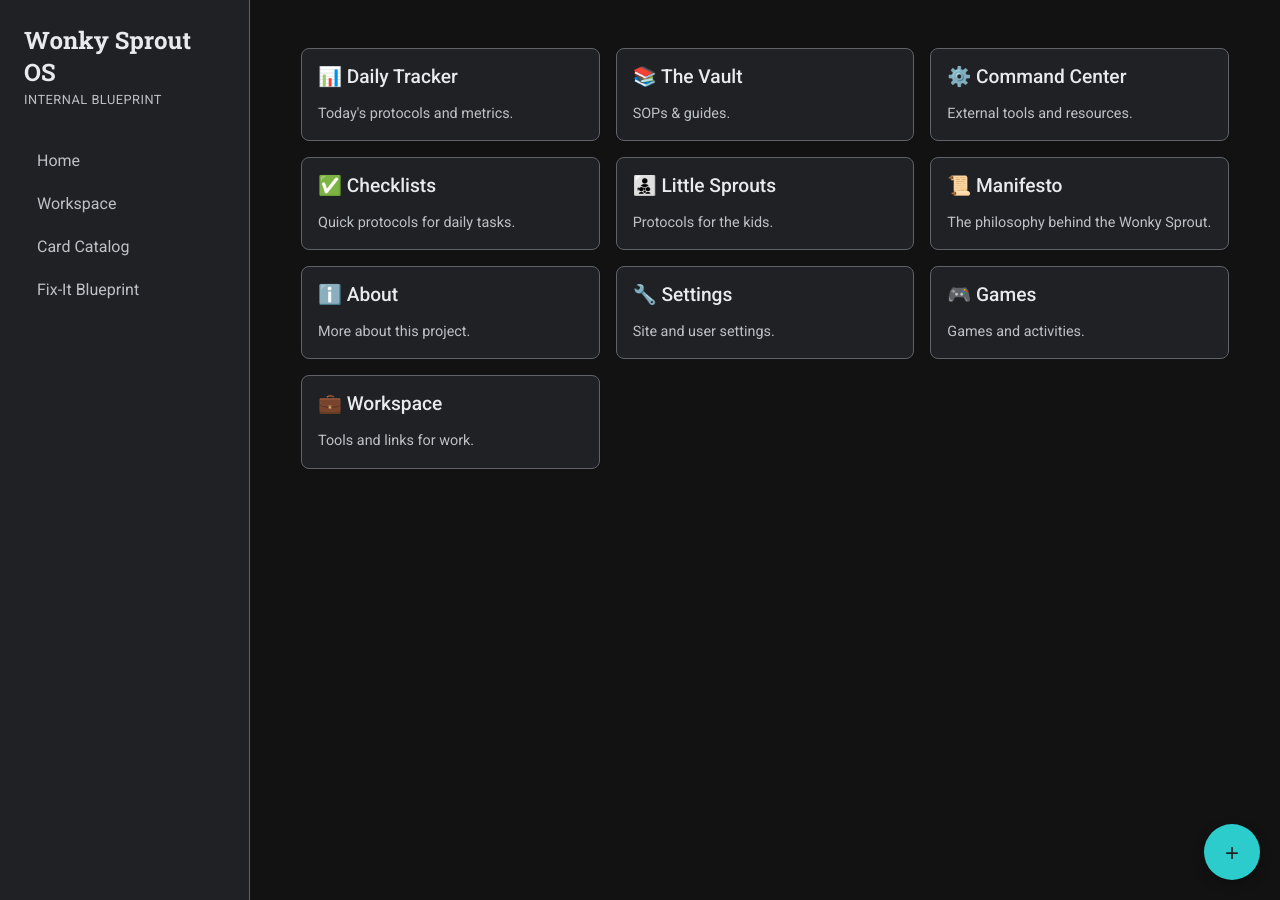
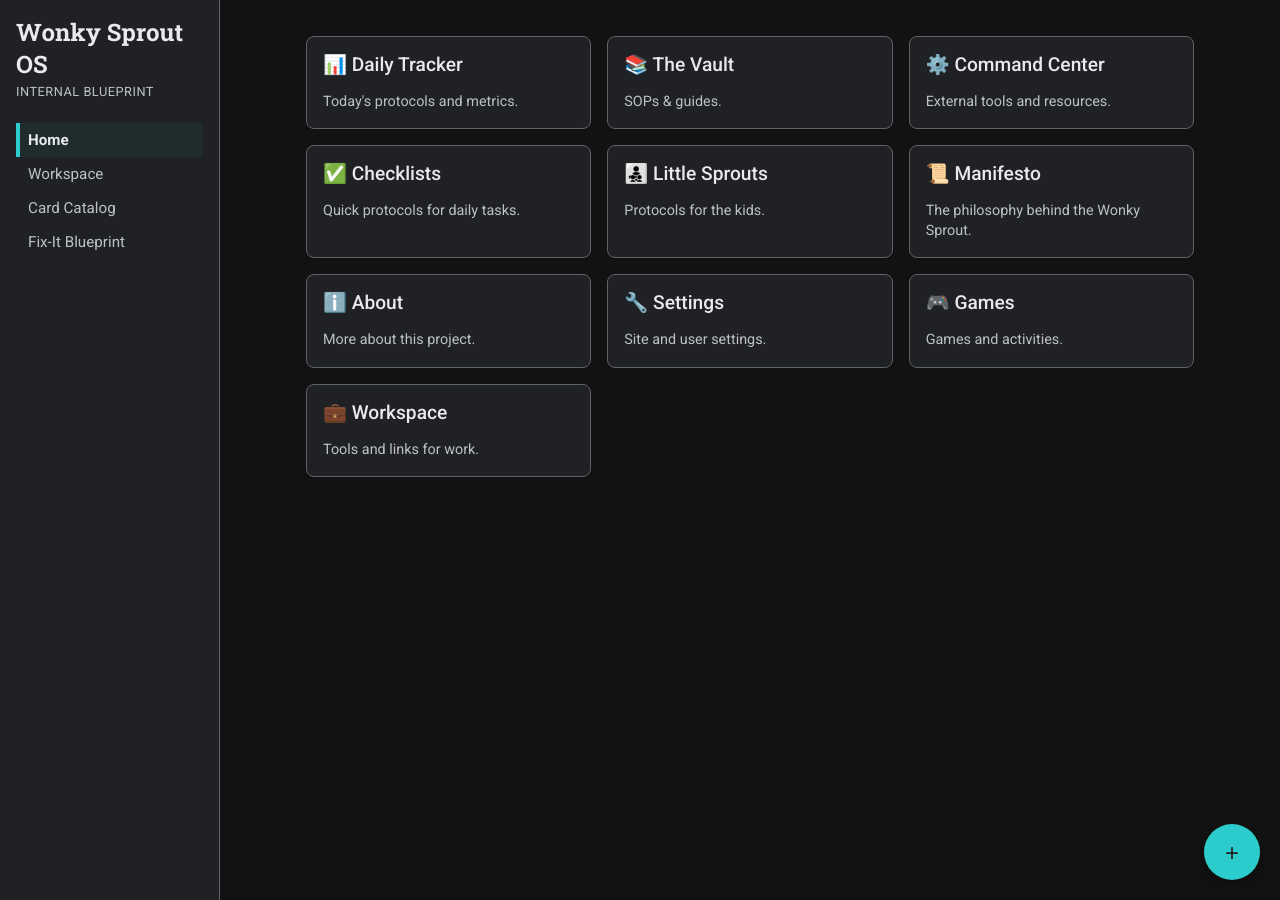
Before and after one commit to classicwilly/classicwilly.github.io, a Jekyll site: the page built from index.md, in a window 1280 px wide. Built offline with Jekyll 4.4.1, drawn with Linux system fonts in a browser that asks for light colours.

Commit message:
fix(visual): tighten layout spacing, improve sidebar active state and skip-link visibility

```diff
--- a/_layouts/default.html
+++ b/_layouts/default.html
@@ -69,7 +69,12 @@
             </div>
             <ul class="sidebar-nav">
                 {% for item in site.navigation %}
-                <li><a href="{{ item.url | relative_url }}">{{ item.name }}</a></li>
+                <li>
+                  <a href="{{ item.url | relative_url }}"
+                     {% if page.url == item.url %}aria-current="page" class="is-active"{% endif %}>
+                     {{ item.name }}
+                  </a>
+                </li>
                 {% endfor %}
             </ul>
         </nav>
--- a/_sass/_components.scss
+++ b/_sass/_components.scss
@@ -6,8 +6,8 @@
   background-color: var(--card-dark);
   border: 1px solid var(--border-gray);
   border-radius: var(--radius-md);
-  padding: 1.5rem;
-  margin-bottom: 1.5rem;
+  padding: 1rem; /* reduced padding to remove excessive whitespace */
+  margin-bottom: 1rem; /* tighter vertical rhythm */
   box-shadow: var(--shadow-sm);
 }
 
--- a/_sass/_layout.scss
+++ b/_sass/_layout.scss
@@ -21,6 +21,19 @@ body {
   border: 0;
 }
 
+/* Make screen-reader-only elements visible when focused (useful for skip links) */
+.sr-only:focus,
+.sr-only:active,
+.sr-only:focus-visible {
+  position: static;
+  width: auto;
+  height: auto;
+  margin: 0;
+  overflow: visible;
+  clip: auto;
+  white-space: normal;
+}
+
 .page-container {
   display: flex;
 }
@@ -33,15 +46,16 @@ body {
   height: 100vh;
   background-color: var(--card-dark);
   border-right: 1px solid var(--border-gray);
-  padding: 1.5rem;
+  padding: 1rem; /* reduced padding to remove excess gaps */
   box-sizing: border-box;
   display: flex;
   flex-direction: column;
+  gap: 0.5rem;
   z-index: 200;
 }
 
 .sidebar-header {
-  margin-bottom: 2rem;
+  margin-bottom: 1rem; /* tighten header spacing */
 }
 
 .sidebar-title {
@@ -68,30 +82,40 @@ body {
 
 .sidebar-nav li a {
   display: block;
-  padding: 0.75rem 0;
+  padding: 0.5rem 0; /* reduce vertical padding */
   color: var(--text-light);
   text-decoration: none;
-  font-size: 1rem;
+  font-size: 0.95rem;
   transition: var(--transition);
-  border-left: 3px solid transparent;
-  padding-left: 10px;
+  border-left: 4px solid transparent; /* slightly stronger visual indicator */
+  padding-left: 8px;
 }
 
-.sidebar-nav li a:hover {
+.sidebar-nav li a:hover,
+.sidebar-nav li a:focus {
   color: var(--text-bright);
-  background-color: rgba(255, 255, 255, 0.05);
+  background-color: rgba(255, 255, 255, 0.04);
   border-left-color: var(--circuit-teal);
+}
+
+/* Active state for the current page */
+.sidebar-nav li a.is-active,
+.sidebar-nav li a[aria-current="page"] {
+  color: var(--text-bright);
+  background-color: rgba(45, 204, 204, 0.06);
+  border-left-color: var(--circuit-teal);
+  font-weight: 700;
 }
 
 .main-content-wrapper {
   margin-left: var(--sidebar-width);
   width: calc(100% - var(--sidebar-width));
-  padding: 2rem;
+  padding: 1.25rem; /* reduce outer padding */
   box-sizing: border-box;
 }
 
 .main-content {
-  max-width: 960px;
+  max-width: 920px; /* slightly narrower for denser content */
   margin: 0 auto;
 }
 
--- a/_sass/_variables.scss
+++ b/_sass/_variables.scss
@@ -1,7 +1,7 @@
 /* _sass/_variables.scss */
 /* Centralized CSS variables for Wonky Sprout OS visual engine */
 :root {
-  --sidebar-width: 250px;
+  --sidebar-width: 220px;
   --dark-bg: #121212; /* Main background */
   --card-dark: #202124; /* Sidebar and card background */
   --border-gray: #5f6368;
```
